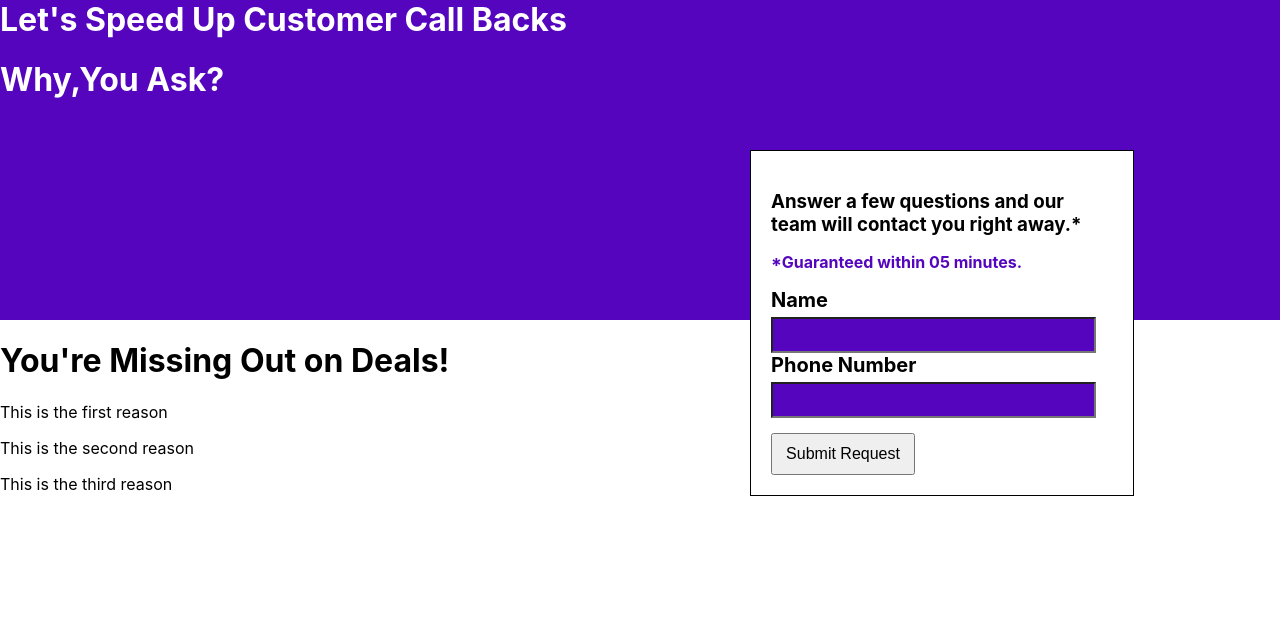
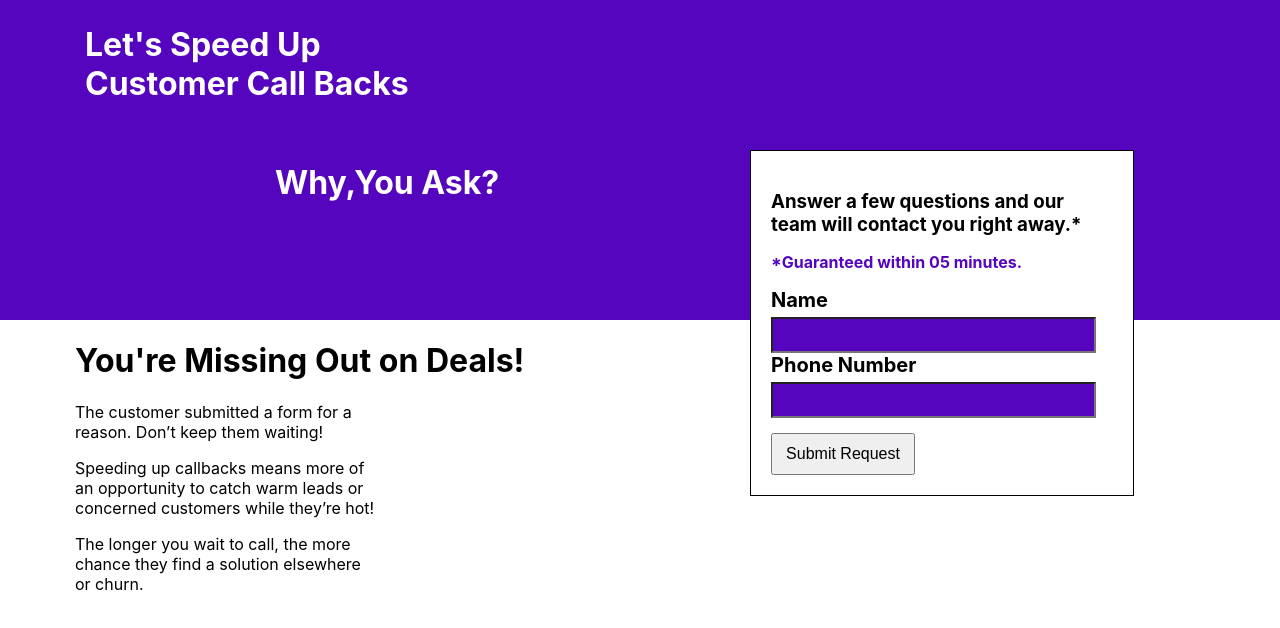
Before and after one commit to RubesWorld/talkdesk-demo-fe, a React (Create React App) app: page / in a window 1280 px wide. Shown: the top 628 px of the page. Built offline with nearby package versions, Linux system fonts and the light colour scheme.

Commit message:
95% with front-end

```diff
--- a/src/App.js
+++ b/src/App.js
@@ -1,29 +1,38 @@
-import react, { useEffect } from "react";
-import logo from "./logo.svg";
+import react, { useEffect, useState } from "react";
 import "./app.scss";
 import LandingForm from "./components/LandingForm";
 
 function App() {
+  const [popup, setPopup] = useState(false);
+
   return (
     <div className="App">
       <div className="top">
-        <h1 className="top-text">Let's Speed Up Customer Call Backs</h1>
-        <h1 className="top-text">Why,You Ask?</h1>
+        <h1 className="top-text first">Let's Speed Up Customer Call Backs</h1>
+        <h1 className="top-text second">Why,You Ask?</h1>
       </div>
       <div className="bottom">
         <h1>You're Missing Out on Deals!</h1>
         <div className="why">
-          <p>This is the first reason</p>
+          <p>
+            The customer submitted a form for a reason. Don’t keep them waiting!{" "}
+          </p>
         </div>
         <div className="why">
-          <p>This is the second reason</p>
+          <p>
+            Speeding up callbacks means more of an opportunity to catch warm
+            leads or concerned customers while they’re hot!{" "}
+          </p>
         </div>
         <div className="why">
-          <p>This is the third reason</p>
+          <p>
+            The longer you wait to call, the more chance they find a solution
+            elsewhere or churn.{" "}
+          </p>
         </div>
       </div>
 
-      <LandingForm />
+      <LandingForm setPopup={setPopup} />
     </div>
   );
 }
--- a/src/app.scss
+++ b/src/app.scss
@@ -15,9 +15,25 @@
 
 .bottom {
   height: 60vh;
+  padding-left: 75px;
 }
 
 .top-text {
   margin-top: 0;
   color: white;
 }
+
+.first {
+  padding-top: 25px;
+  margin-left: 85px;
+  width: 350px;
+}
+
+.second {
+  margin-top: 60px;
+  margin-left: 275px;
+}
+
+.why {
+  width: 300px;
+}
--- a/src/components/LandingForm.js
+++ b/src/components/LandingForm.js
@@ -28,16 +28,20 @@ function LandingForm() {
 
   const handleChange = (e) => {
     //* only the first value for name and contact phone number need to be updated here.
-    const { value, contact_phone_number } = e.target;
+    const { name, value } = e.target;
+    setFormDetails({ ...formDetails, [name]: value });
   };
 
-  const onSubmit = () => {};
+  const onSubmit = (e) => {
+    e.preventDefault();
+    setFormDetails({});
+  };
 
   return (
     <div className="form-container">
       <h3>Answer a few questions and our team will contact you right away.*</h3>
       <p>*Guaranteed within 05 minutes.</p>
-      <form>
+      <form onSubmit={onSubmit}>
         <label htmlFor="name">Name</label>
         <input className="form-input" name="value"></input>
         <label htmlFor="number" className="form-label">
```
